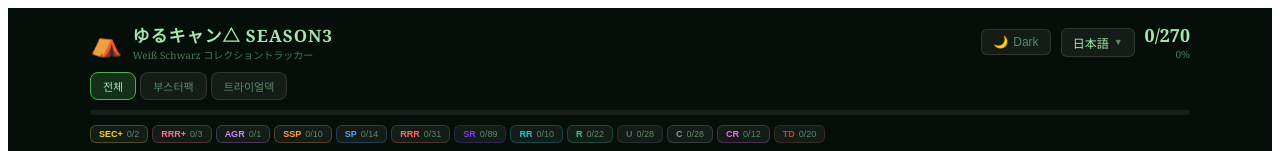
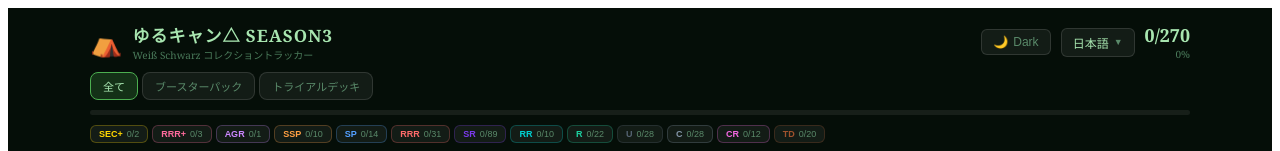
Before and after one commit to SeungwonMJ/Laid_Back_Camp-Card_List_Tracker, a React (Create React App) app: page / in a window 1280 px wide. Shown: the top 151 px of the page. Built offline with nearby package versions, Linux system fonts and the light colour scheme.

Commit message:
feat: localize deck mode labels for all three languages

```diff
--- a/src/App.jsx
+++ b/src/App.jsx
@@ -6,6 +6,7 @@ const I18N = {
     title: "ゆるキャン△ SEASON3",
     subtitle: "Weiß Schwarz コレクショントラッカー",
     all: "全て", collected: "収集済み", missing: "未収集",
+    deckAll: "全て", deckBooster: "ブースターパック", deckTrial: "トライアルデッキ",
     search: "番号・名前で検索…", showing: "件表示",
     qty: "枚", type: "種類", level: "レベル", power: "パワー",
     soul: "ソウル", cost: "コスト", trigger: "トリガー",
@@ -18,6 +19,7 @@ const I18N = {
     title: "Laid-Back Camp SEASON3",
     subtitle: "Weiß Schwarz Collection Tracker",
     all: "All", collected: "Collected", missing: "Missing",
+    deckAll: "All", deckBooster: "Booster Pack", deckTrial: "Trial Deck",
     search: "Search by number or name…", showing: "shown",
     qty: "copies", type: "Type", level: "Level", power: "Power",
     soul: "Soul", cost: "Cost", trigger: "Trigger",
@@ -30,6 +32,7 @@ const I18N = {
     title: "유루캠△ SEASON3",
     subtitle: "바이스 슈발츠 컬렉션 트래커",
     all: "전체", collected: "수집", missing: "미수집",
+    deckAll: "전체", deckBooster: "부스터팩", deckTrial: "트라이얼덱",
     search: "번호 또는 이름으로 검색…", showing: "장 표시",
     qty: "장", type: "종류", level: "레벨", power: "파워",
     soul: "소울", cost: "코스트", trigger: "트리거",
@@ -492,7 +495,7 @@ export default function App() {
 
           {/* 덱 모드 선택 */}
           <div style={{ display:"flex", gap:4, marginBottom:10 }}>
-            {[["all","전체"],["booster","부스터팩"],["trial","트라이얼덱"]].map(([v, label]) => (
+            {[["all", t.deckAll],["booster", t.deckBooster],["trial", t.deckTrial]].map(([v, label]) => (
               <button key={v} onClick={() => { setDeckMode(v); setFilterRarity([]); }}
                 style={{ padding:"5px 12px", borderRadius:8, fontSize:11, cursor:"pointer",
                          background: deckMode === v ? "rgba(76,175,80,0.22)" : th.surface,
```
